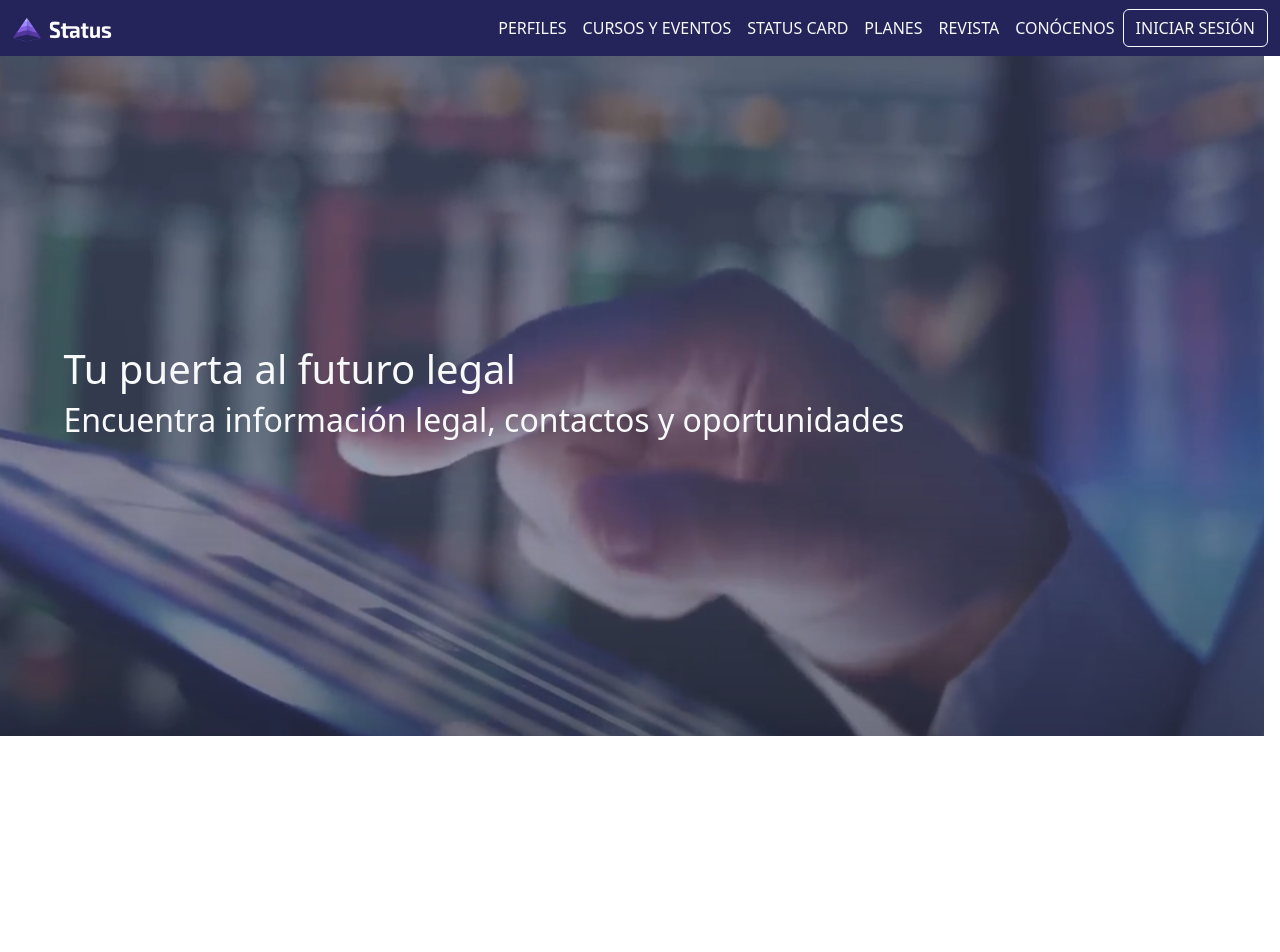
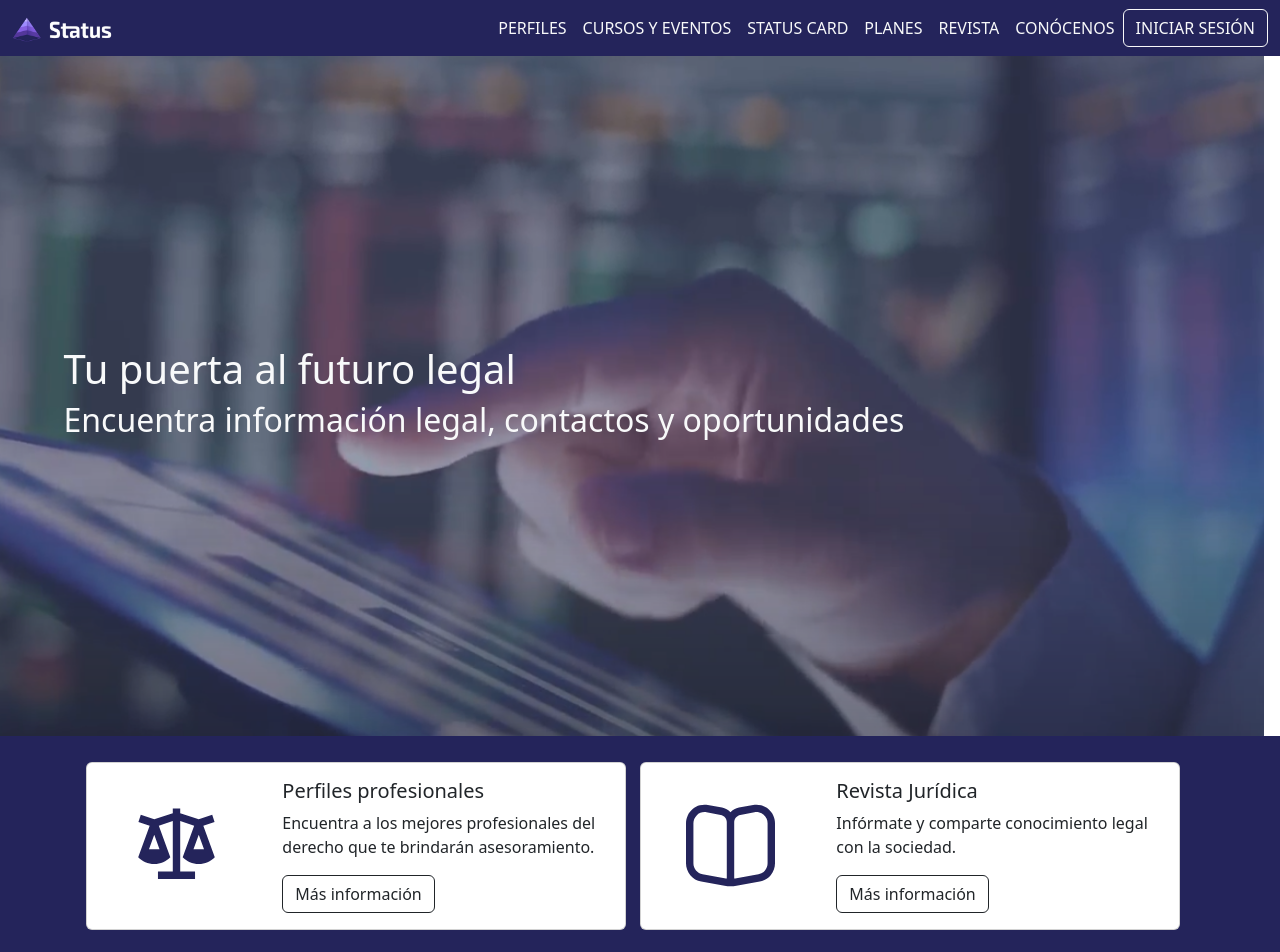
Before and after one commit to phoenix-phx/status-front, an Angular app: page / in a window 1280 px wide. Shown: the top 952 px of the page. Before the commit the page ends 800 px from the top, so only its background shows below. Built offline with nearby package versions, Linux system fonts and the light colour scheme.

Commit message:
added cards

```diff
--- a/src/app/components/home/home.component.css
+++ b/src/app/components/home/home.component.css
@@ -1,3 +1,4 @@
+/* Hero */
 .hero{
     position: relative;
     display: inline-block;
@@ -15,3 +16,20 @@
     left: 15%;
     transform: translate(-15%, -50%);
 }
+
+
+/*Cards*/
+.cards{
+    padding: 2%;
+    background-color: #24245B;
+}
+
+.card-img-container{
+    display: flex;
+    align-items: center;
+    justify-content: center;
+}
+
+.card-img{
+    width: 50%;
+}
--- a/src/app/components/home/home.component.html
+++ b/src/app/components/home/home.component.html
@@ -7,3 +7,43 @@
         <h2 class="hero-subtitle text-light">Encuentra información legal, contactos y oportunidades</h2>
     </div>
 </section>
+
+<section class="cards">
+    <div class="container">
+    <div class="row row-cols-1 row-cols-md-2 g-2 container">
+        <div class="col">
+            <div class="card mb-3" style="max-width: 540px;">
+                <div class="row g-0">
+                <div class="col-md-4 card-img-container">
+                    <img src="../../../assets/Group.svg" class="img-fluid rounded-start card-img" alt="balanza">
+                </div>
+                <div class="col-md-8">
+                    <div class="card-body">
+                    <h5 class="card-title">Perfiles profesionales</h5>
+                    <p class="card-text">Encuentra a los mejores profesionales del derecho que te brindarán asesoramiento.</p>
+                    <button class="btn btn-outline-dark">Más información</button>
+                    </div>
+                </div>
+                </div>
+            </div>
+        </div>
+
+        <div class="col">
+            <div class="card mb-3" style="max-width: 540px;">
+                <div class="row g-0">
+                  <div class="col-md-4 card-img-container">
+                    <img src="../../../assets/book-alt-bg-light.svg" class="img-fluid rounded-start card-img" alt="balanza">
+                  </div>
+                  <div class="col-md-8">
+                    <div class="card-body">
+                      <h5 class="card-title">Revista Jurídica</h5>
+                      <p class="card-text">Infórmate y comparte conocimiento legal con la sociedad.</p>
+                      <button class="btn btn-outline-dark">Más información</button>
+                    </div>
+                  </div>
+                </div>
+            </div>
+        </div>
+    </div>
+    </div>
+</section>
```
Also changed, not shown: src/assets/Group.svg (added), src/assets/book-alt-bg-light.svg (added).
